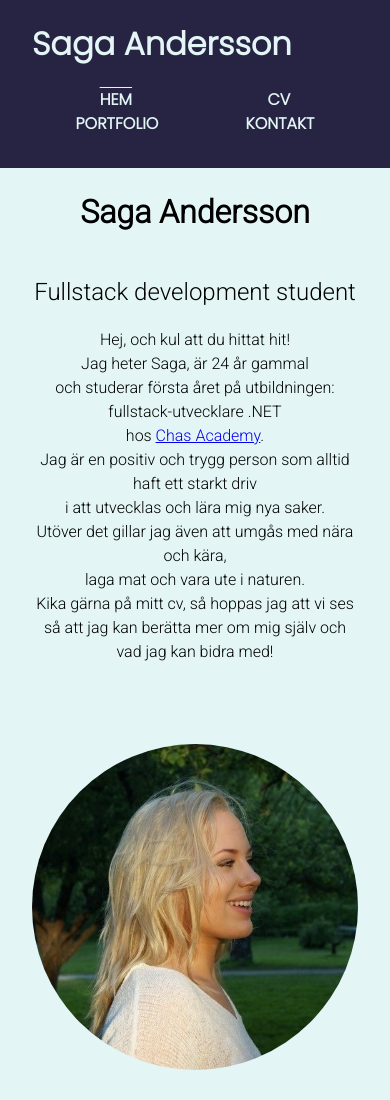
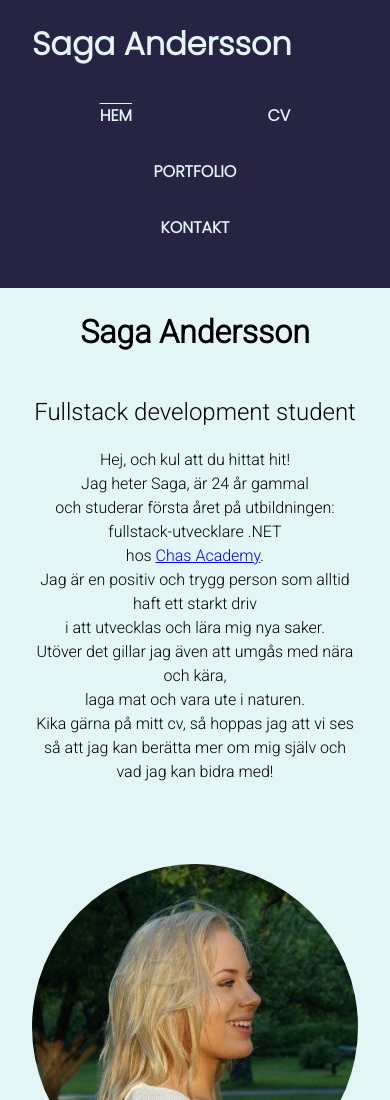
Before and after one commit to sagansagan/cv-sida, a plain HTML site: page index.html in a window 390 px wide. Shown: the top 1100 px of the page. Drawn offline with Linux system fonts and the light colour scheme.

Commit message:
Navbar-Changes

```diff
--- a/style.css
+++ b/style.css
@@ -131,4 +131,8 @@ header {
         flex-direction: column;
         padding: 2em;
     }
+
+    .main-nav li{
+        padding: 1em;
+    }
 }
```
